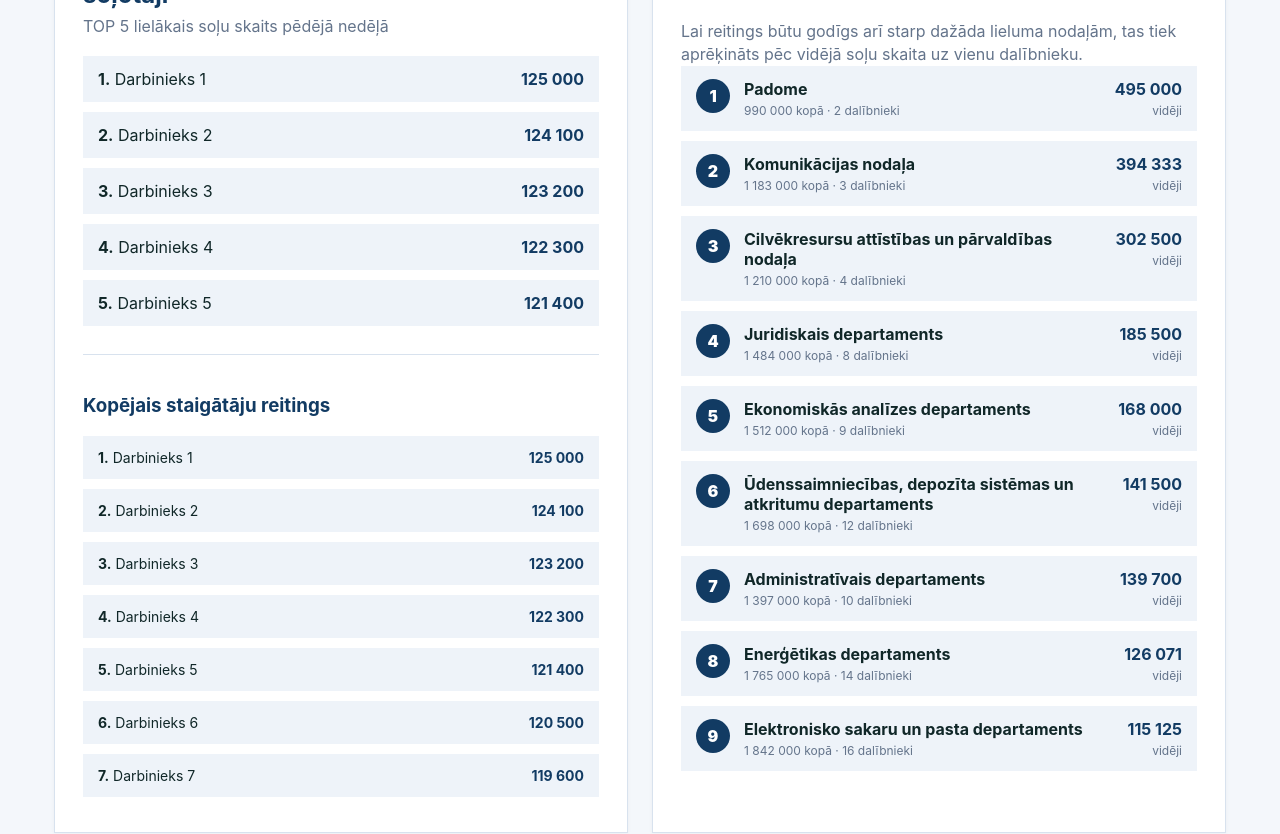
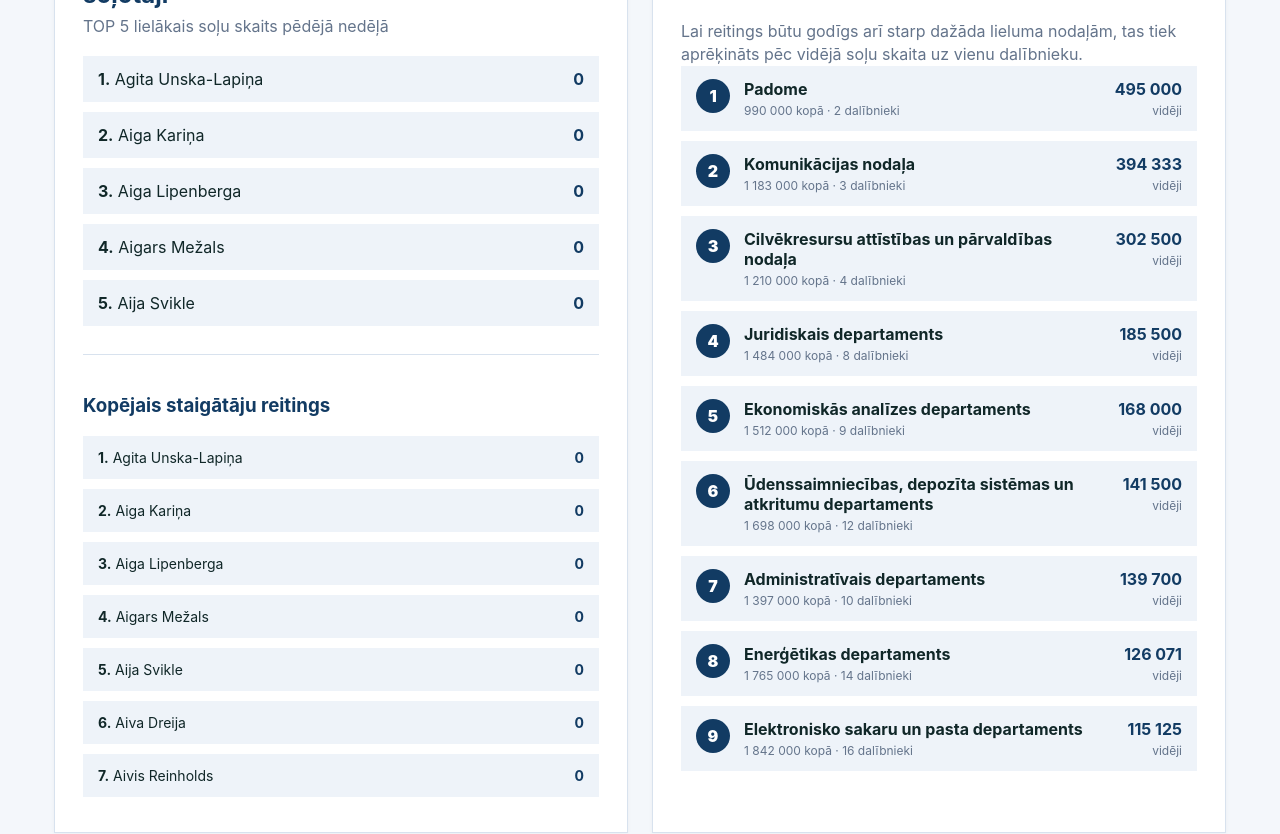
Before and after one commit to petersoneannaluize-creator/sprk-solu-izaicinajums, a React (Vite) app: page / in a window 1280 px wide. Shown: the part 2040-2874 px from the top of the page. Built offline with nearby package versions, Linux system fonts and the light colour scheme.

Commit message:
Update App.jsx

```diff
--- a/src/App.jsx
+++ b/src/App.jsx
@@ -19,11 +19,122 @@ const checkpoints = [
   { steps: 20000000, icon: "🏔️", title: "Šķērsota Eirāzija" },
   { steps: 25000000, icon: "🌍", title: "Nostaigāta gandrīz puse pasaules" },
 ];
-
-const walkers = Array.from({ length: 100 }, (_, i) => ({
-  name: `Darbinieks ${i + 1}`,
-  steps: Math.max(12000, 125000 - i * 900),
-}));
+const walkers = [
+  { name: "Agita Unska-Lapiņa", steps: 0 },
+  { name: "Aiga Kariņa", steps: 0 },
+  { name: "Aiga Lipenberga", steps: 0 },
+  { name: "Aigars Mežals", steps: 0 },
+  { name: "Aija Svikle", steps: 0 },
+  { name: "Aiva Dreija", steps: 0 },
+  { name: "Aivis Reinholds", steps: 0 },
+  { name: "Alda Ozola", steps: 0 },
+  { name: "Alnis Garkājis", steps: 0 },
+  { name: "Anda Done", steps: 0 },
+  { name: "Andrejs Dombrovskis", steps: 0 },
+  { name: "Andrejs Jakovļevs", steps: 0 },
+  { name: "Andrejs Lizunovs", steps: 0 },
+  { name: "Andrievs Mukāns", steps: 0 },
+  { name: "Andris Beļajevs", steps: 0 },
+  { name: "Anna Luīze Pētersone", steps: 0 },
+  { name: "Anna Pelša", steps: 0 },
+  { name: "Anna Upena", steps: 0 },
+  { name: "Anta Ellere-Feodorova", steps: 0 },
+  { name: "Artis Zverovs", steps: 0 },
+  { name: "Artūrs Tamanis", steps: 0 },
+  { name: "Astra Breikša", steps: 0 },
+  { name: "Baiba Mudele", steps: 0 },
+  { name: "Baiba Pope-Veisa", steps: 0 },
+  { name: "Bruno Radziņš", steps: 0 },
+  { name: "Dace Bite", steps: 0 },
+  { name: "Dace Burtniece", steps: 0 },
+  { name: "Dace Kalniņa", steps: 0 },
+  { name: "Dace Čodare-Plaude", steps: 0 },
+  { name: "Dace Āboliņa", steps: 0 },
+  { name: "Dana Radionova", steps: 0 },
+  { name: "Dainis Jaševs", steps: 0 },
+  { name: "Diāna Bērziņa", steps: 0 },
+  { name: "Diāna Kibelko-Garbuzova", steps: 0 },
+  { name: "Diāna Neimane", steps: 0 },
+  { name: "Didzis Šapkus", steps: 0 },
+  { name: "Dita Jansone", steps: 0 },
+  { name: "Džeina Šteinberga", steps: 0 },
+  { name: "Edīte Bieļa-Dailidoviča", steps: 0 },
+  { name: "Edmunds Bieļa", steps: 0 },
+  { name: "Edmunds Rudzītis", steps: 0 },
+  { name: "Elita Grante", steps: 0 },
+  { name: "Elmārs Lipenbergs", steps: 0 },
+  { name: "Elza Bergmane", steps: 0 },
+  { name: "Evita Ambaine", steps: 0 },
+  { name: "Evita Biezmane", steps: 0 },
+  { name: "Fricis Rūmnieks", steps: 0 },
+  { name: "Ginta Jakoviča", steps: 0 },
+  { name: "Ginta Sece", steps: 0 },
+  { name: "Gunta Frēze", steps: 0 },
+  { name: "Ieva Blaumane", steps: 0 },
+  { name: "Ieva Feldmane", steps: 0 },
+  { name: "Ieva Lezdiņa", steps: 0 },
+  { name: "Ieva Rozentāle", steps: 0 },
+  { name: "Ilze Birzniece", steps: 0 },
+  { name: "Ilze Moora", steps: 0 },
+  { name: "Ilze Tarvāne", steps: 0 },
+  { name: "Imants Mantiņš", steps: 0 },
+  { name: "Inese Vēvere", steps: 0 },
+  { name: "Ineta Bērziņa", steps: 0 },
+  { name: "Inga Balabkina", steps: 0 },
+  { name: "Inga Vagale", steps: 0 },
+  { name: "Ingus Užulis", steps: 0 },
+  { name: "Intars Birziņš", steps: 0 },
+  { name: "Irēna Razumļova", steps: 0 },
+  { name: "Ivars Tauniņš", steps: 0 },
+  { name: "Jolanta Stelpe", steps: 0 },
+  { name: "Jeļena Tripane", steps: 0 },
+  { name: "Juris Ķezberis", steps: 0 },
+  { name: "Jānis Brakovskis", steps: 0 },
+  { name: "Jānis Ikaunieks", steps: 0 },
+  { name: "Jānis Lavicevičs", steps: 0 },
+  { name: "Jānis Miķelsons", steps: 0 },
+  { name: "Jānis Negribs", steps: 0 },
+  { name: "Jūlija Šaripova", steps: 0 },
+  { name: "Kristīne Breikša", steps: 0 },
+  { name: "Kristīne Strautmane-Grābēja", steps: 0 },
+  { name: "Kārlis Barančans", steps: 0 },
+  { name: "Lauma Kasparsone", steps: 0 },
+  { name: "Liene Rasa", steps: 0 },
+  { name: "Lija Makare", steps: 0 },
+  { name: "Lilija Gadzāne", steps: 0 },
+  { name: "Linda Paršova", steps: 0 },
+  { name: "Linda Ziņģe", steps: 0 },
+  { name: "Līga Lamba", steps: 0 },
+  { name: "Līga Novada", steps: 0 },
+  { name: "Līga Svaža", steps: 0 },
+  { name: "Līga Vitenberga", steps: 0 },
+  { name: "Līga Vēja", steps: 0 },
+  { name: "Marina Sņetkova", steps: 0 },
+  { name: "Maruta Purviņa", steps: 0 },
+  { name: "Māris Sirmais", steps: 0 },
+  { name: "Mikus Matisons", steps: 0 },
+  { name: "Nataliia Lado", steps: 0 },
+  { name: "Nellija Briede", steps: 0 },
+  { name: "Pēteris Leiškalns", steps: 0 },
+  { name: "Pēteris Rezevskis", steps: 0 },
+  { name: "Reinis Āboltiņš", steps: 0 },
+  { name: "Rota Šņuka", steps: 0 },
+  { name: "Sandra Bimbere", steps: 0 },
+  { name: "Sandra Briede", steps: 0 },
+  { name: "Sandija Varnovska", steps: 0 },
+  { name: "Santa Kaļva", steps: 0 },
+  { name: "Sigita Tukiša", steps: 0 },
+  { name: "Sindija Dzene", steps: 0 },
+  { name: "Svetlana Vītola", steps: 0 },
+  { name: "Uldis Mosāns", steps: 0 },
+  { name: "Uldis Vīlips", steps: 0 },
+  { name: "Valts Šulcs", steps: 0 },
+  { name: "Viesturs Kadiķis", steps: 0 },
+  { name: "Vineta Biseniece", steps: 0 },
+  { name: "Vija Studente", steps: 0 },
+  { name: "Vjačeslavs Smirnovs", steps: 0 },
+  { name: "Ēriks Eihenbergs", steps: 0 },
+];
 
 const departments = [
   { name: "Elektronisko sakaru un pasta departaments", steps: 1842000, participants: 16 },
```
